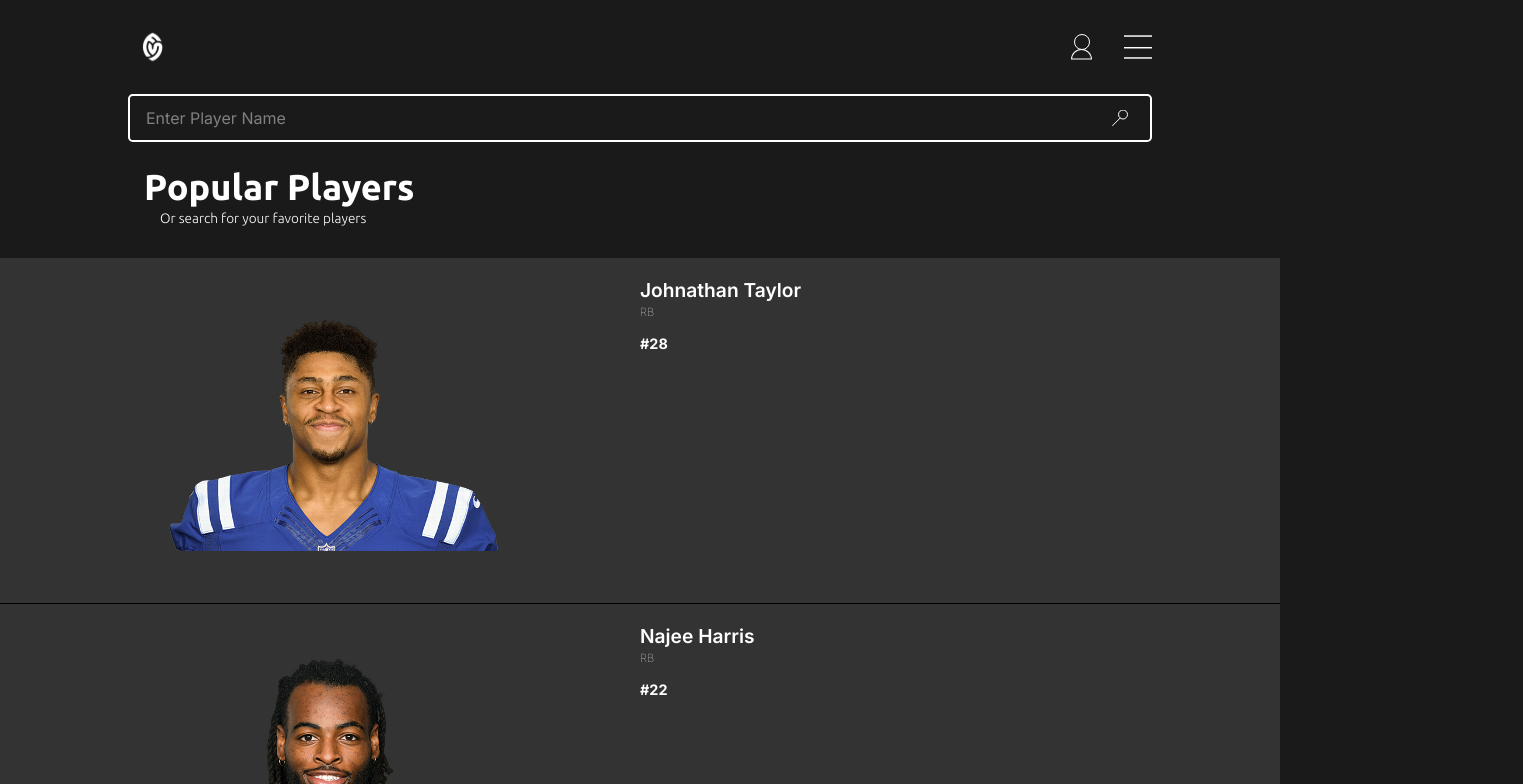
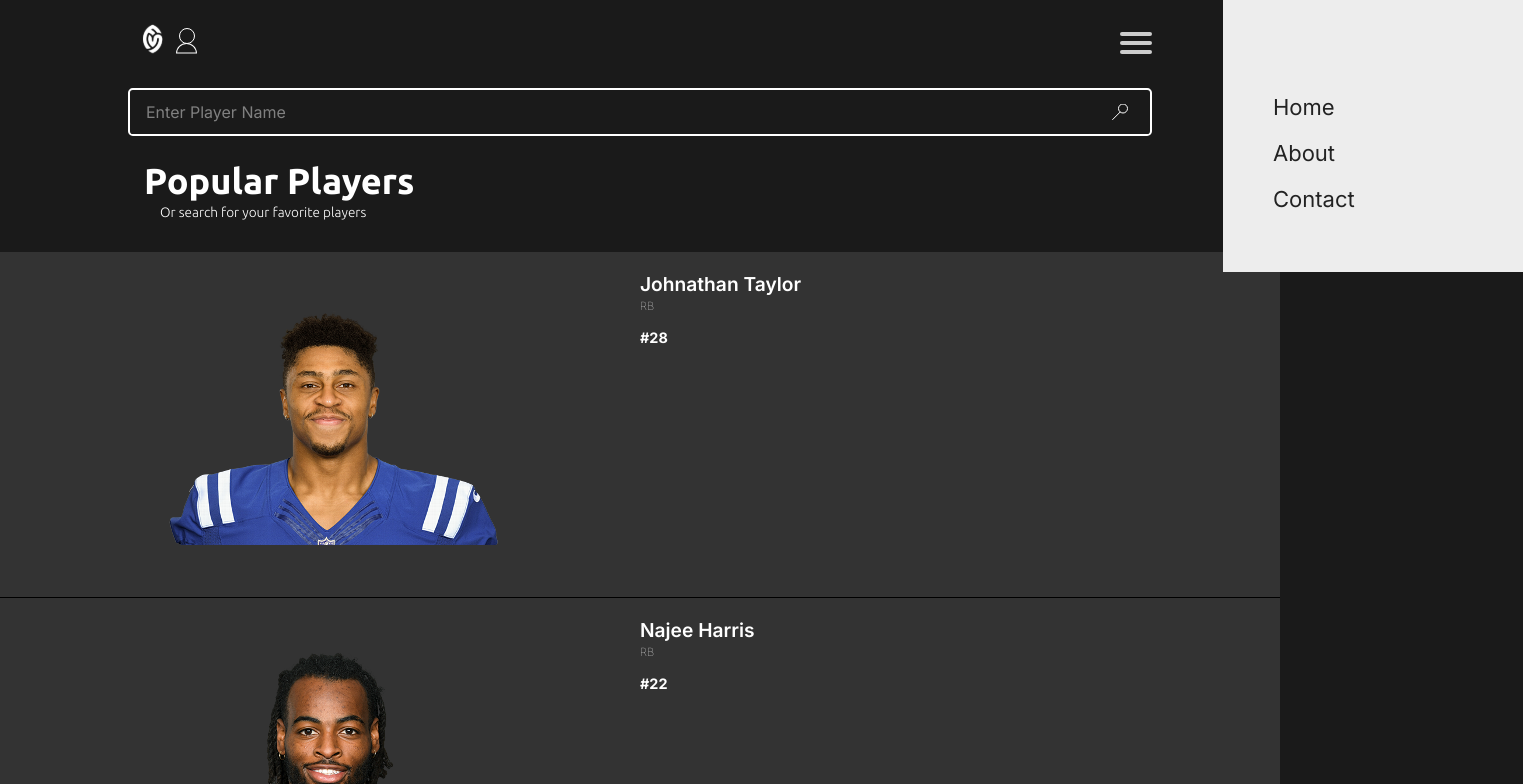
Before and after one commit to Justinjp126/FantasyNicknames, a React (Vite) app in the folder fantasy-nicknames/: page / in a window 1280 px wide. Shown: the top 784 px of the page, 1523 px wide, since content can reach past the window. Built offline with nearby package versions, Linux system fonts and the light colour scheme.

Commit message:
Add intial nav bar

```diff
--- a/fantasy-nicknames/src/components/Header.jsx
+++ b/fantasy-nicknames/src/components/Header.jsx
@@ -1,15 +1,19 @@
 import React from "react";
+import { Link } from "react-router-dom";
 import Navbar from "./Navbar";
 export default function Header() {
   return (
     <>
     <header className="header">
-        <img className="header__logo" src="src/images/logo.svg" alt="Logo"/>
+        <Link to={'/'}>
+          <img className="header__logo" src="src/images/logo.svg" alt="Logo"/>
+        </Link>
         <div className="header__nav">
             <img className="header__nav_profile" src="src/images/profile.svg" alt="Profile" />
-            <Navbar className="header__nav_navbar" />
+            <Navbar />
         </div>
     </header>
+
     </>
 
   );
--- a/fantasy-nicknames/src/components/Navbar.jsx
+++ b/fantasy-nicknames/src/components/Navbar.jsx
@@ -3,7 +3,21 @@ import React from "react";
 export default function Navbar() {
   return (
     <>
-        <img src="src/images/menu.svg" alt="Hamburger Menu" className="menu" />
+      <div className="header__nav_navbar">
+        <nav role="navigation">
+          <div id="menuToggle">
+            <input type="checkbox" />
+            <span></span>
+            <span></span>
+            <span></span>
+            <ul id="menu">
+              <a href="#"><li>Home</li></a>
+              <a href="#"><li>About</li></a>
+              <a href="#"><li>Contact</li></a>
+            </ul>
+          </div>
+        </nav>
+      </div>
     </>
 
   );
--- a/fantasy-nicknames/src/css/styles.scss
+++ b/fantasy-nicknames/src/css/styles.scss
@@ -98,14 +98,19 @@ main {
 // * Components * //
 // * Header Component * //
 .header {
+
     padding: .5rem .75rem;
     display: flex;
     &__nav {
+
+        display: flex;
         width: 100%;
-        display: flex;
-        justify-content: right;
         &_profile {
-            margin-top: .65rem;
+            margin-top: .25rem;
+        }
+        &_navbar {
+            margin-top: .5rem;
+            margin-left: auto;
         }
     }
     &__logo {
@@ -116,9 +121,123 @@ main {
 }
 
 // * Navbar Component * //
-.menu {
-    margin-left: 2rem;
-    width: 1.75rem;
+
+#menuToggle {
+    display: block;
+    position: relative;
+    z-index: 1;
+    -webkit-user-select: none;
+    user-select: none;
+}
+
+#menuToggle a {
+    text-decoration: none;
+    color: #232323;
+    transition: color 0.3s ease;
+}
+
+#menuToggle a:hover {
+    color: tomato;
+}
+
+
+#menuToggle input {
+    display: block;
+    width: 2.25rem;
+    height: 32px;
+    position: absolute;
+    cursor: pointer;
+    opacity: 0;
+    /* hide this */
+    z-index: 2;
+    /* and place it over the hamburger */
+    -webkit-touch-callout: none;
+}
+
+/*
+ * Just a quick hamburger
+ */
+#menuToggle span {
+    display: block;
+    width: 2rem;
+    height: 4px;
+    margin-bottom: 5px;
+    position: relative;
+    background: #cdcdcd;
+    border-radius: 3px;
+    z-index: 1;
+
+    transform-origin: 4px 0px;
+
+    transition: transform 0.5s cubic-bezier(0.77, 0.2, 0.05, 1.0),
+        background 0.5s cubic-bezier(0.77, 0.2, 0.05, 1.0),
+        opacity 0.55s ease;
+}
+
+#menuToggle span:first-child {
+    transform-origin: 0% 0%;
+}
+
+#menuToggle span:nth-last-child(2) {
+    transform-origin: 0% 100%;
+}
+
+/*
+ * Transform all the slices of hamburger
+ * into a crossmark.
+ */
+#menuToggle input:checked~span {
+    opacity: 1;
+    transform: rotate(45deg) translate(-2px, -1px);
+    background: #232323;
+}
+
+/*
+ * But let's hide the middle one.
+ */
+#menuToggle input:checked~span:nth-last-child(3) {
+    opacity: 0;
+    transform: rotate(0deg) scale(0.2, 0.2);
+}
+
+/*
+ * Ohyeah and the last one should go the other direction
+ */
+#menuToggle input:checked~span:nth-last-child(2) {
+    transform: rotate(-45deg) translate(0, -1px);
+}
+
+/*
+ * Make this absolute positioned
+ * at the top left of the screen
+ */
+#menu {
+    position: absolute;
+    width: 300px;
+    margin: -100px 0 0 -200px;
+    padding: 50px;
+    padding-top: 125px;
+
+    background: #ededed;
+    list-style-type: none;
+    -webkit-font-smoothing: antialiased;
+    /* to stop flickering of text in safari */
+    transform-origin: 0% 0%;
+    transform: translate(101%, 0);
+
+    transition: transform 0.5s cubic-bezier(0.77, 0.2, 0.05, 1.0);
+}
+
+#menu li {
+    padding: 10px 0;
+    font-size: 22px;
+}
+
+/*
+ * And let's slide it in from the left
+ */
+#menuToggle input:checked~ul {
+    transform: none;
 }
 // * Search Component * //
 .searchBarContainer {
```
Also changed, not shown: fantasy-nicknames/src/css/styles.min.css.
